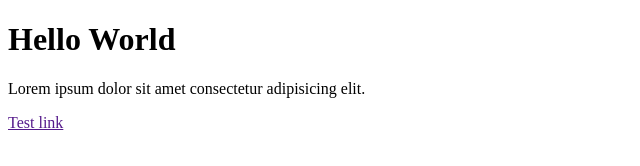
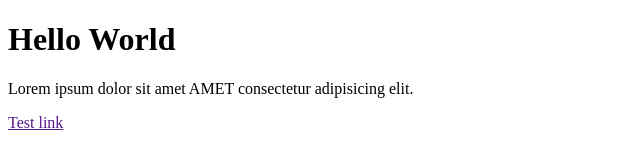
Before and after one commit to Mura1995/Python, a plain HTML site: page index.html in a window 1280 px wide. Shown: the full height of the page, 0-640 px from the left. Drawn offline with Linux system fonts and the light colour scheme.

Commit message:
index.html file was modified

```diff
--- a/index.html
+++ b/index.html
@@ -8,7 +8,7 @@
 </head>
 <body>
     <h1> Hello World</h1
-    <p>Lorem ipsum dolor sit amet consectetur adipisicing elit.</p>
+    <p>Lorem ipsum dolor sit amet AMET consectetur adipisicing elit.</p>
     <a href=""> Test link</a>
 </body>
 </html>
```
